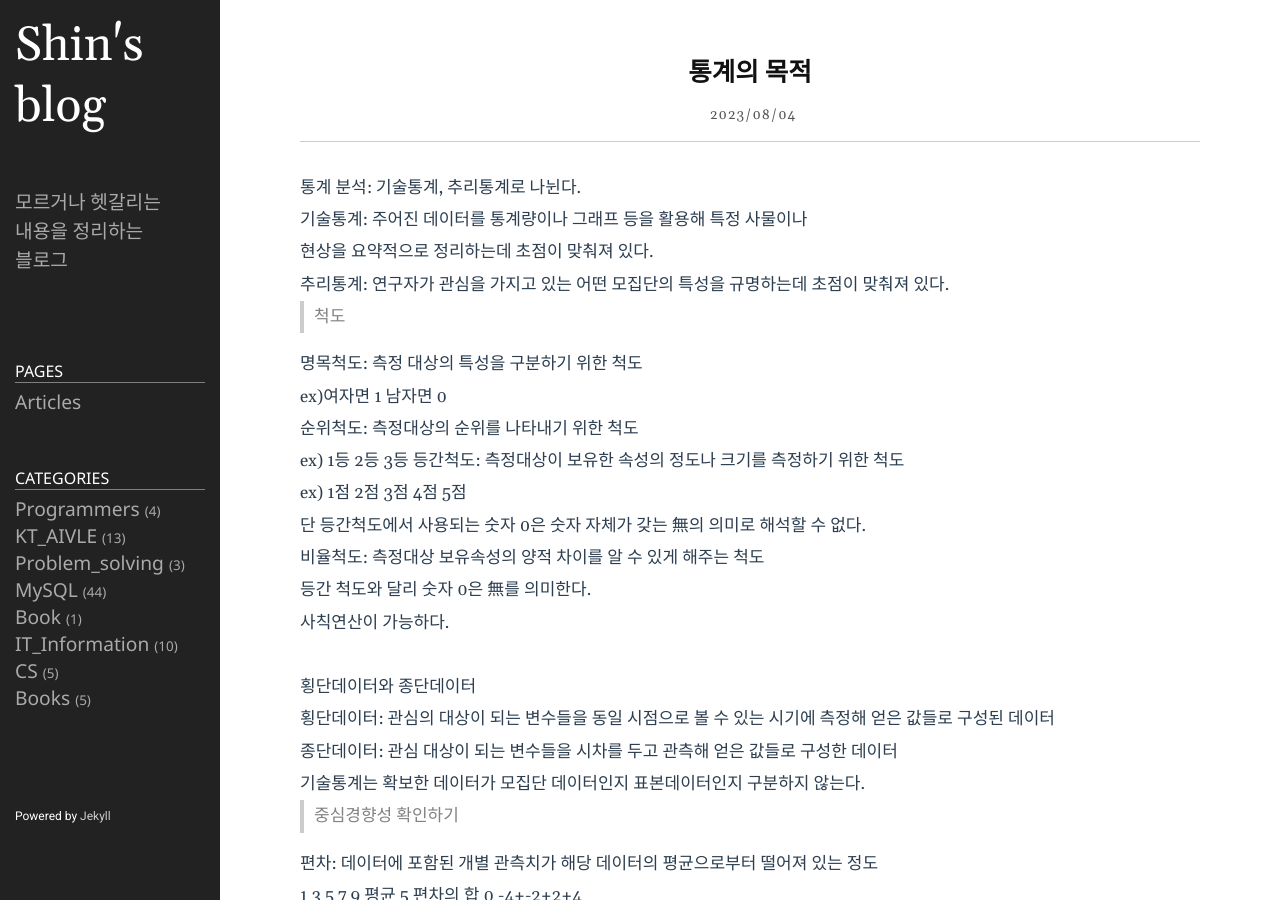
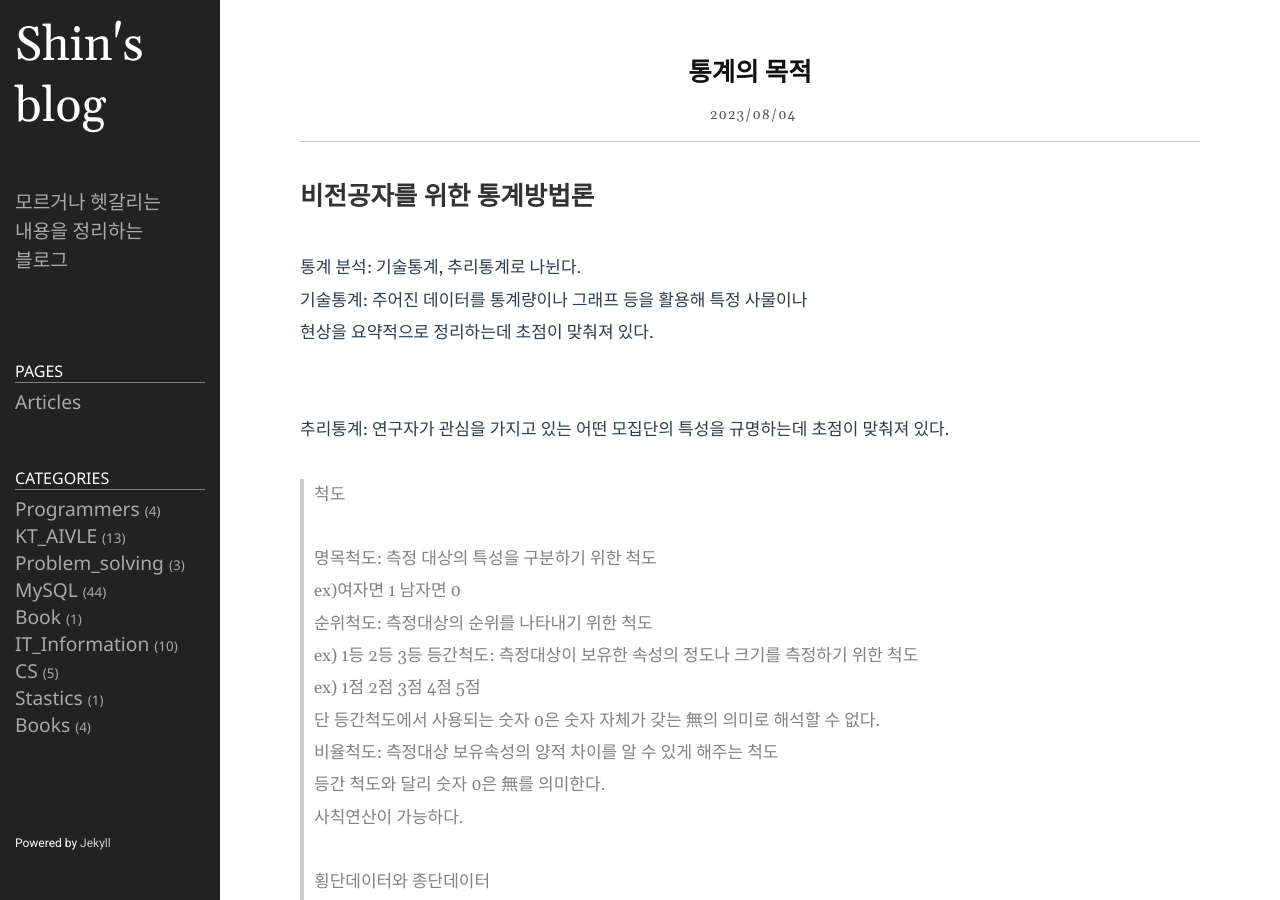
Before and after one commit to shina1221/shina1221.github.io, a Jekyll site: the page built from _posts/도서/비전공자를 위한 통계방법론/2023-08-04-01.통계의 목적.markdown, in a window 1280 px wide and 900 px high. Built offline with Jekyll 4.4.1, drawn with Linux system fonts in a browser that asks for light colours.

Commit message:
Update 2023-08-04-01.통계의 목적.markdown

```diff
--- a/_posts/도서/비전공자를 위한 통계방법론/2023-08-04-01.통계의 목적.markdown
+++ b/_posts/도서/비전공자를 위한 통계방법론/2023-08-04-01.통계의 목적.markdown
@@ -2,16 +2,18 @@
 layout: post
 title: 통계의 목적
 date: 2023-08-04 19:20:23 +0900
-category: Books
+category: stastics
 ---
+# 비전공자를 위한 통계방법론
+<br>
 통계 분석: 기술통계, 추리통계로 나뉜다.
 기술통계: 주어진 데이터를 통계량이나 그래프 등을 활용해 특정 사물이나
 현상을 요약적으로 정리하는데 초점이 맞춰져 있다.
-
+<br>
 추리통계: 연구자가 관심을 가지고 있는 어떤 모집단의 특성을 규명하는데 초점이 맞춰져 있다.
-
+<br>
 > 척도
-
+<br>
 명목척도: 측정 대상의 특성을 구분하기 위한 척도
 ex)여자면 1 남자면 0
 순위척도: 측정대상의 순위를 나타내기 위한 척도
@@ -26,9 +28,9 @@ ex) 1점 2점 3점 4점 5점
 횡단데이터와 종단데이터
 횡단데이터: 관심의 대상이 되는 변수들을 동일 시점으로 볼 수 있는 시기에 측정해 얻은 값들로 구성된 데이터
 종단데이터: 관심 대상이 되는 변수들을 시차를 두고 관측해 얻은 값들로 구성한 데이터
-
+<br>
 기술통계는 확보한 데이터가 모집단 데이터인지 표본데이터인지 구분하지 않는다.
-
+<br>
 > 중심경향성 확인하기
 
 편차: 데이터에 포함된 개별 관측치가 해당 데이터의 평균으로부터 떨어져 있는 정도
@@ -36,14 +38,14 @@ ex) 1점 2점 3점 4점 5점
 1   5   9 평균 5  편차의 합 0 -4+4
 이런식으로 모든 편차의 합은 항상 0이 되기 때문에 편차의 합은 분산도를 제대로 나타내지 못한다.
 따라서 편차 제곱들(각 데이터-표본평균 제곱)을 모두 합한 뒤 관측치 개수로 나눠 분산을 구한다.
-
+<br>
 기술통계에서는 나누는 n이 그대로지만 추리 통계에서 표본분산을 구할 경우는 n-1이 된다.
-
+<br>
 16+4+4+16/5 -> 8
 16+16/3  -> 6.4
 실제로 분산을 계산해 본 결과 다음과 같이 다르게 나오는 것을 확인할 수 있다.
-
+<br>
 표준편차(SD): 분산은 편차의 제곱을 사용하기 때문에 원래 관측치들의 측정단위보다 과도하게 커질 수 있으므로 제곱근을 씌워
 개체들의 흩어짐 정도를 확인할 수 있다.
-
+<br>
 표준편차가 작다는 것은 데이터에 포함된 관측치들이 평균에 가깝다는 것을 의미한다.
```
